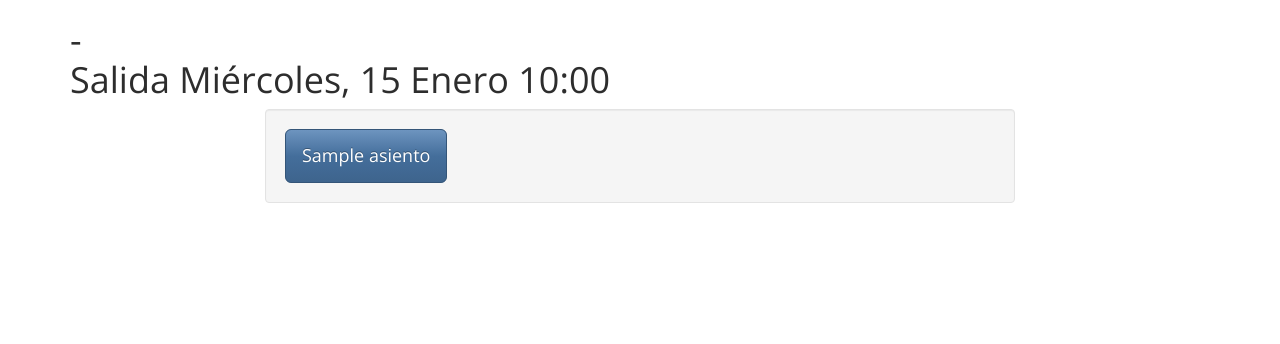
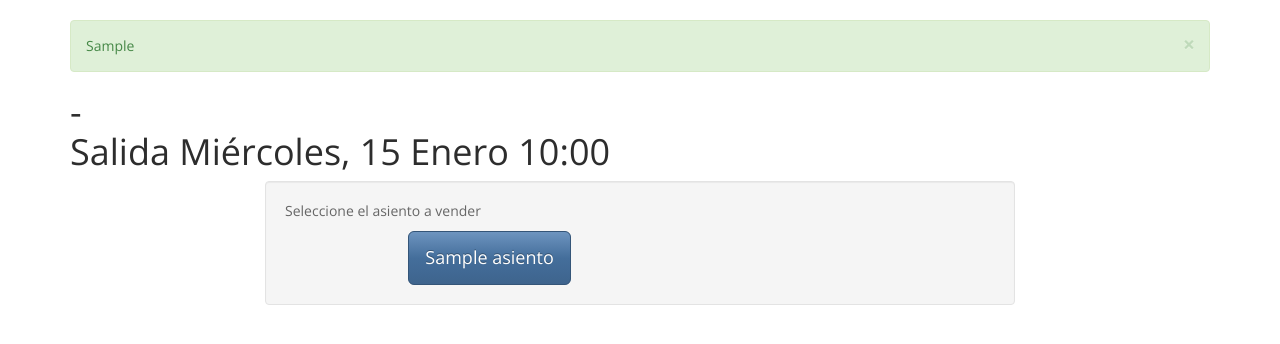
Before and after one commit to nsalasdcc/ventapasajes, a Django app: template venta/templates/venta/detalle.html in a window 1280 px wide. Shown: the part 52-396 px from the top of the page. Run offline with Django 3.2, Linux system fonts and the light colour scheme; tables that the repository leaves empty hold one stand-in row (values such as "Sample post"); the template is opened without the code that fills it: values that come from a table or form of the project are taken from there, most other values are stand-ins (such as "Sample title", 1, 10 or a date in 2020).

Commit message:
Implementada parcialemnte accion de vender un pasaje

```diff
--- a/venta/templates/venta/confirmar.html
+++ b/venta/templates/venta/confirmar.html
@@ -8,7 +8,7 @@
     <div class="row">
         <div class="col-lg-8 col-lg-offset-2">
             <div class="well bs-component">
-                <form class="form-horizontal" action="">
+                <form class="form-horizontal" action="{% url 'vender' asiento.id %}">
                     <h4 class="text-center">Buses El Pintor</h4>
 
                     <div class="form-group">
--- a/venta/templates/venta/detalle.html
+++ b/venta/templates/venta/detalle.html
@@ -9,11 +9,22 @@
     <div class="row">
         <div class="col-lg-8 col-lg-offset-2">
             <div class="well bs-component">
-                {% for asiento in asientos %}
-                    <button type="button" class="btn btn-primary btn-lg" onclick="location.href='{% url 'confirmar' recorrido.id_recorrido asiento.asiento %}'">
-                        {{ asiento.asiento }}
-                    </button><br/>
-                {% endfor %}
+                <p>Seleccione el asiento a vender</p>
+
+                <div class="row">
+                    <div class="col-lg-8 col-lg-offset-2">
+                        {% for asiento in asientos %}
+                            <button type="button"
+                                    class="btn btn-primary btn-lg{% if asiento.vendido %} disabled{% endif %}"
+                                    onclick="location.href='{% url 'confirmar' recorrido.id_recorrido asiento.id %}'">
+                                {{ asiento.asiento }}
+                            </button>
+                            {% if forloop.counter|divisibleby:"4" %}
+                                <br/>
+                            {% endif %}
+                        {% endfor %}
+                    </div>
+                </div>
             </div>
         </div>
     </div>
--- a/venta/templates/venta/main.html
+++ b/venta/templates/venta/main.html
@@ -26,6 +26,13 @@
         </div>
     </div>
 
+{% if success_msg %}
+<div class="alert alert-dismissable alert-success">
+  <button type="button" class="close" data-dismiss="alert">×</button>
+  {{ success_msg }}
+</div>
+{% endif %}
+
 
     {% block content %}{% endblock %}
 </div>
--- a/venta/urls.py
+++ b/venta/urls.py
@@ -7,4 +7,5 @@
     url(r'^recorrido/(?P<id_recorrido>\d+)/$', views.detalle, name='detalle'),
     url(r'^buscar/$', views.buscar, name='buscar'),
     url(r'^confirmar/(?P<id_recorrido>\d+)/(?P<id_asiento>\d+)/$', views.confirmar, name='confirmar'),
+    url(r'^vender/(?P<id_pasaje>\d+)/$', views.vender, name='vender'),
 )
```
Also changed, not shown: venta/views.py (+23 -0 lines).
